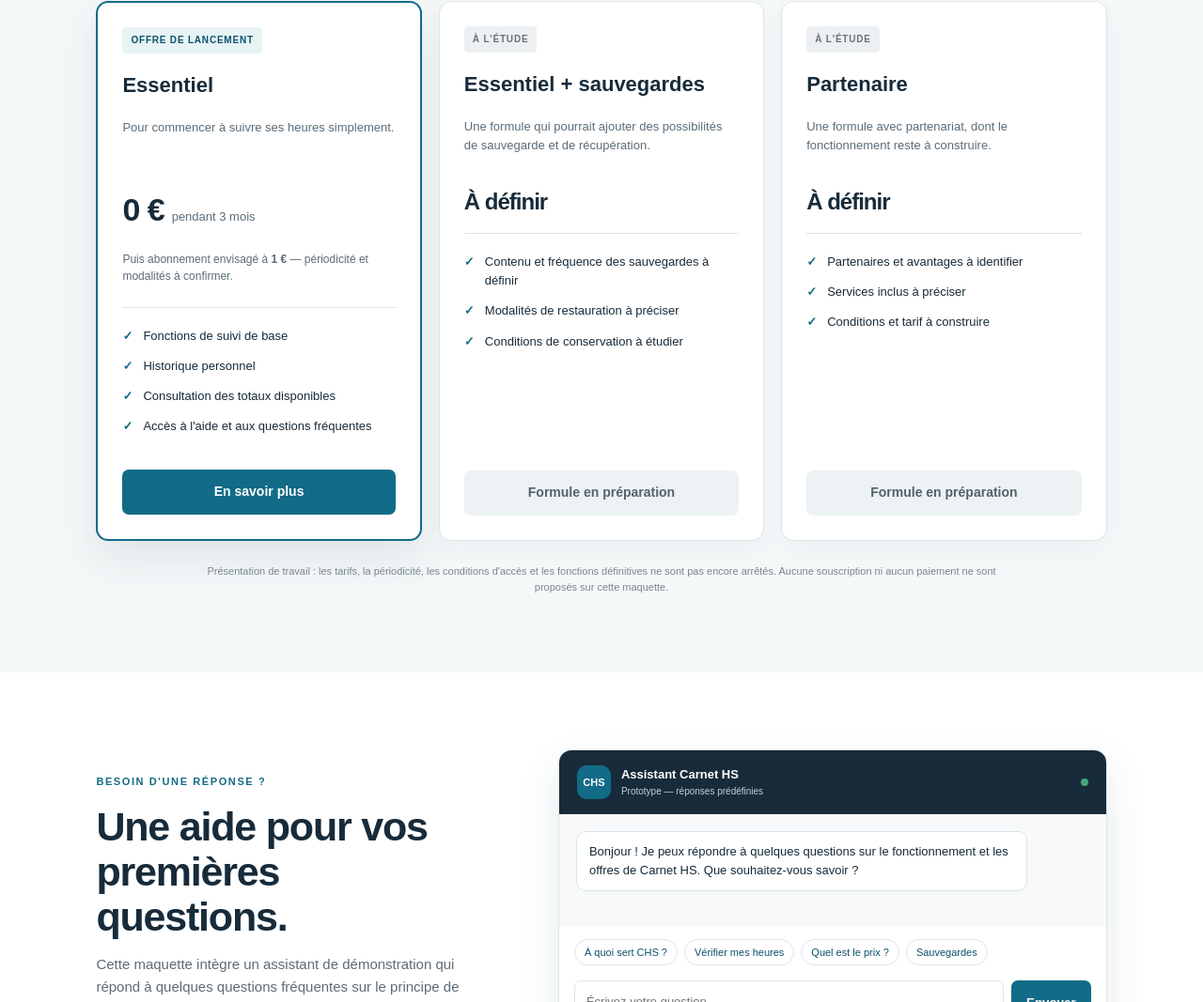
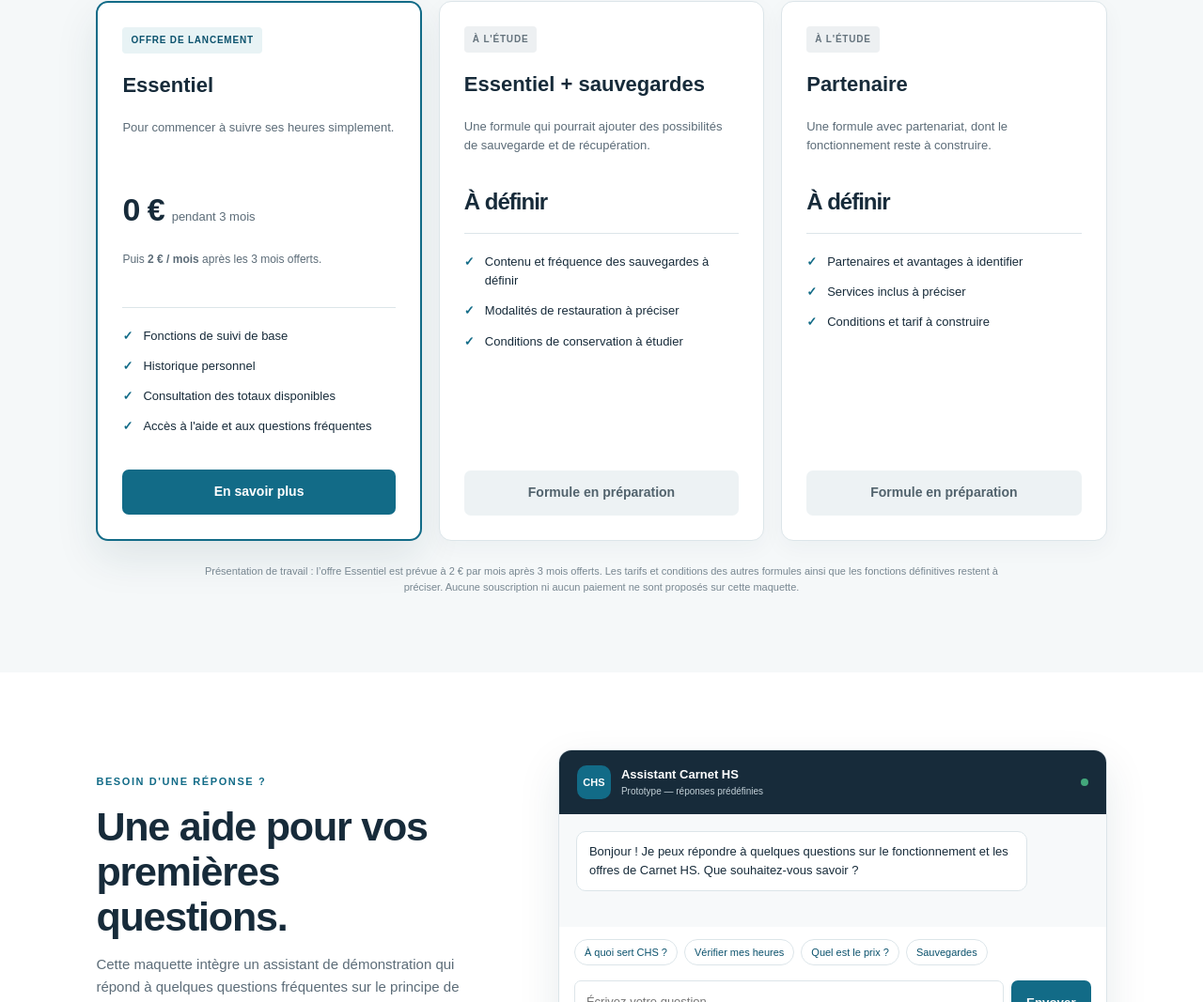
Before and after one commit to petitle-pod5/carnet-hs, a plain HTML site: page site-commercial/index.html in a window 1280 px wide. Shown: the part 1768-2835 px from the top of the page at 94% size. Drawn offline with Linux system fonts and the light colour scheme.

Commit message:
Tarif Essentiel à 2 € par mois

```diff
--- a/site-commercial/index.html
+++ b/site-commercial/index.html
@@ -71,7 +71,7 @@
           <h3>Essentiel</h3>
           <p class="offer-description">Pour commencer à suivre ses heures simplement.</p>
           <div class="price"><strong>0 €</strong><span>pendant 3 mois</span></div>
-          <p class="then-price">Puis abonnement envisagé à <strong>1 €</strong> — périodicité et modalités à confirmer.</p>
+          <p class="then-price">Puis <strong>2 € / mois</strong> après les 3 mois offerts.</p>
           <ul><li>Fonctions de suivi de base</li><li>Historique personnel</li><li>Consultation des totaux disponibles</li><li>Accès à l'aide et aux questions fréquentes</li></ul>
           <a class="button button-primary button-full" href="#questions">En savoir plus</a>
         </article>
@@ -92,7 +92,7 @@
           <span class="button button-secondary button-full button-disabled">Formule en préparation</span>
         </article>
       </div>
-      <p class="pricing-disclaimer">Présentation de travail : les tarifs, la périodicité, les conditions d'accès et les fonctions définitives ne sont pas encore arrêtés. Aucune souscription ni aucun paiement ne sont proposés sur cette maquette.</p>
+      <p class="pricing-disclaimer">Présentation de travail : l’offre Essentiel est prévue à 2 € par mois après 3 mois offerts. Les tarifs et conditions des autres formules ainsi que les fonctions définitives restent à préciser. Aucune souscription ni aucun paiement ne sont proposés sur cette maquette.</p>
     </section>
 
     <section class="help-section" id="questions">
```
